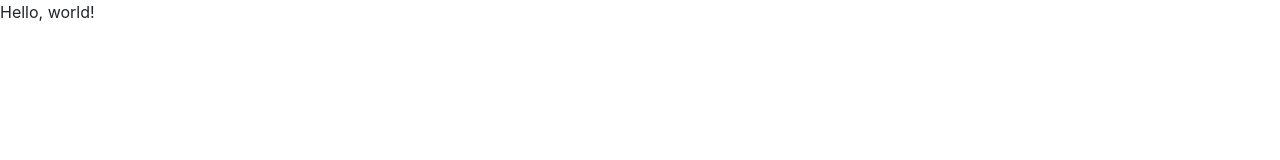
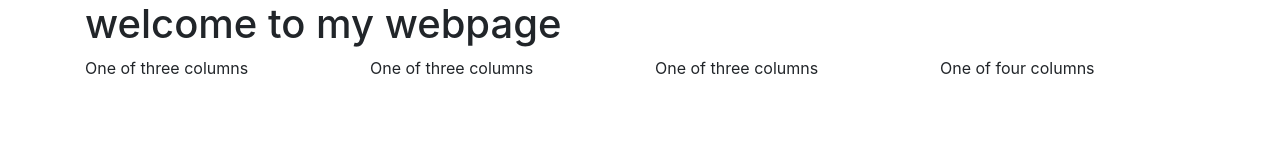
Before and after one commit to mhpsantos/project0, a plain HTML site: page index.html in a window 1280 px wide. Drawn offline with nearby package versions, Linux system fonts and the light colour scheme.

Commit message:
rename to index.html and index.scss

```diff
--- a/index.html
+++ b/index.html
@@ -1,5 +1,6 @@
 <!DOCTYPE html>
 <html>
+
 <head>
     <title>My webpage</title>
     <meta charset="utf-8">
@@ -8,7 +9,25 @@
         integrity="sha384-ggOyR0iXCbMQv3Xipma34MD+dH/1fQ784/j6cY/iJTQUOhcWr7x9JvoRxT2MZw1T" crossorigin="anonymous">
 
 </head>
+
 <body>
-        Hello, world!
+    <div class="container">
+        <h1>welcome to my webpage</h1>
+        <div class="row">
+            <div class="col-sm">
+                One of three columns
+            </div>
+            <div class="col-sm">
+                One of three columns
+            </div>
+            <div class="col-sm">
+                One of three columns
+            </div>
+            <div class="col-sm">
+                One of four columns
+            </div>
+        </div>
+    </div>
 </body>
+
 </html>
```
Also changed, not shown: index.scss (added), src/index.css (added), src/main.css (deleted). Lines whose indentation alone changed are shown as unchanged.
